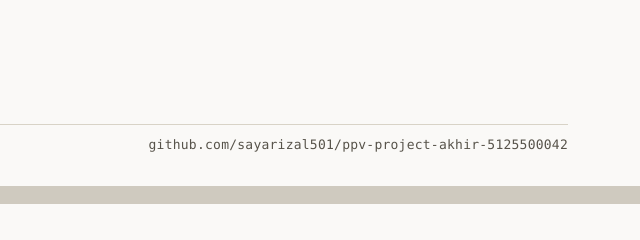
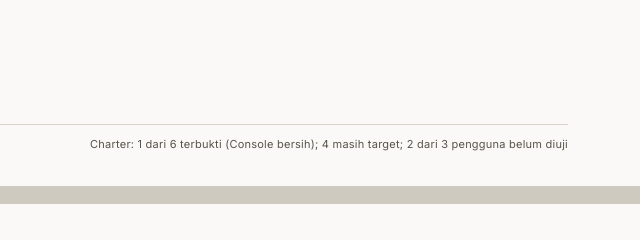
Before and after one commit to sayarizal501/ppv-project-akhir-5125500042, a plain HTML site: page docs/slide-demo-akhir.html in a window 1280 px wide. Shown: the part 5700-5940 px from the top of the page, 640-1280 px from the left. Drawn offline with Linux system fonts and the light colour scheme.

Commit message:
docs(demo): bandingkan sprint dengan kriteria charter dan sebut konsep Tugas 7

```diff
--- a/docs/slide-demo-akhir.html
+++ b/docs/slide-demo-akhir.html
@@ -323,7 +323,7 @@ figcaption{font-size:13px;color:var(--abu);padding:8px 12px;border-top:1px solid
       <tr><td>P14</td><td>Demo dan repo final</td><td>Demo siap</td><td>v1.0.0, laporan, rekaman</td></tr>
     </tbody>
   </table>
-  <div class="kaki"><span>CHANGELOG v0.1.0 - v1.0.0</span><span class="mono">github.com/sayarizal501/ppv-project-akhir-5125500042</span></div>
+  <div class="kaki"><span>CHANGELOG v0.1.0 - v1.0.0</span><span style="font-size:11px">Charter: 1 dari 6 terbukti (Console bersih); 4 masih target; 2 dari 3 pengguna belum diuji</span></div>
 </section>
 
 <!-- 9 -->
```
Also changed, not shown: 2 other files.
